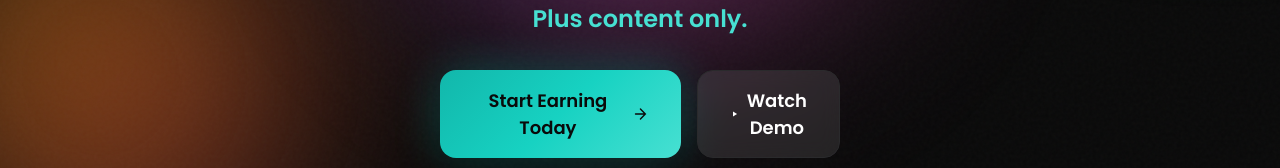
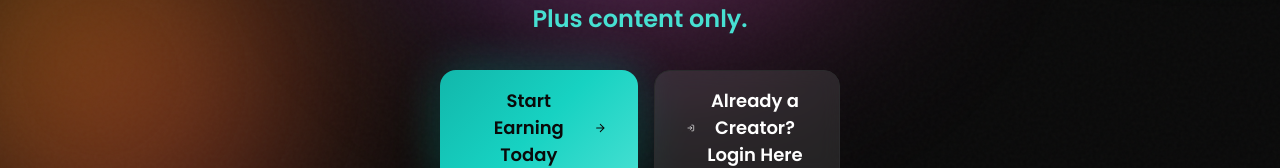
Before and after one commit to silverfoxmediaco/sexyselfies, a React (Vite) app in the folder frontend/: page / in a window 1280 px wide. Shown: the part 623-791 px from the top of the page. Built offline with nearby package versions, Linux system fonts and the light colour scheme; no server answers.

Commit message:
added creator login button to home page

```diff
--- a/frontend/src/components/SwipeConnectMonetize.jsx
+++ b/frontend/src/components/SwipeConnectMonetize.jsx
@@ -6,7 +6,7 @@ import logo from '../assets/sexysselfies_logo.png';
 
 const SwipeConnectMonetize = () => {
   const navigate = useNavigate();
-  const [videoOpen, setVideoOpen] = useState(false);
+  // Removed videoOpen state - no longer needed
   const [counters, setCounters] = useState({ creators: 0, earned: 0, connections: 0 });
 
   useEffect(() => {
@@ -89,11 +89,14 @@ const SwipeConnectMonetize = () => {
                   <path d="M5 12h14m-7-7l7 7-7 7" strokeWidth="2" strokeLinecap="round"/>
                 </svg>
               </button>
-              <button className="btn btn-secondary btn-large" onClick={() => setVideoOpen(true)}>
-                <svg className="btn-icon" viewBox="0 0 24 24" fill="currentColor">
-                  <path d="M8 5v14l11-7z"/>
+              <button
+                className="btn btn-secondary btn-large"
+                onClick={() => navigate('/creator/login')}
+              >
+                <svg className="btn-icon" viewBox="0 0 24 24" fill="none" stroke="currentColor">
+                  <path d="M15 3h4a2 2 0 0 1 2 2v14a2 2 0 0 1-2 2h-4m-5-4l5-5-5-5m5 5H3" strokeWidth="2" strokeLinecap="round" strokeLinejoin="round"/>
                 </svg>
-                <span>Watch Demo</span>
+                <span>Already a Creator? Login Here</span>
               </button>
             </div>
 
@@ -124,25 +127,7 @@ const SwipeConnectMonetize = () => {
         </div>
       </section>
 
-      {/* Video Modal */}
-      {videoOpen && (
-        <div className="video-modal" onClick={() => setVideoOpen(false)}>
-          <div className="video-content" onClick={(e) => e.stopPropagation()}>
-            <button className="close-btn" onClick={() => setVideoOpen(false)}>
-              <svg viewBox="0 0 24 24" fill="none" stroke="currentColor">
-                <path d="M18 6L6 18M6 6l12 12" strokeWidth="2" strokeLinecap="round"/>
-              </svg>
-            </button>
-            <div className="video-placeholder">
-              <svg className="play-icon" viewBox="0 0 24 24" fill="currentColor">
-                <path d="M8 5v14l11-7z"/>
-              </svg>
-              <h3>Demo Video Coming Soon</h3>
-              <p>See how SexySelfies works in action</p>
-            </div>
-          </div>
-        </div>
-      )}
+      {/* Video Modal removed - replaced with creator login button */}
     </>
   );
 };
```
Also changed, not shown: 1 other file (tests, documents, lock files or other folders).
